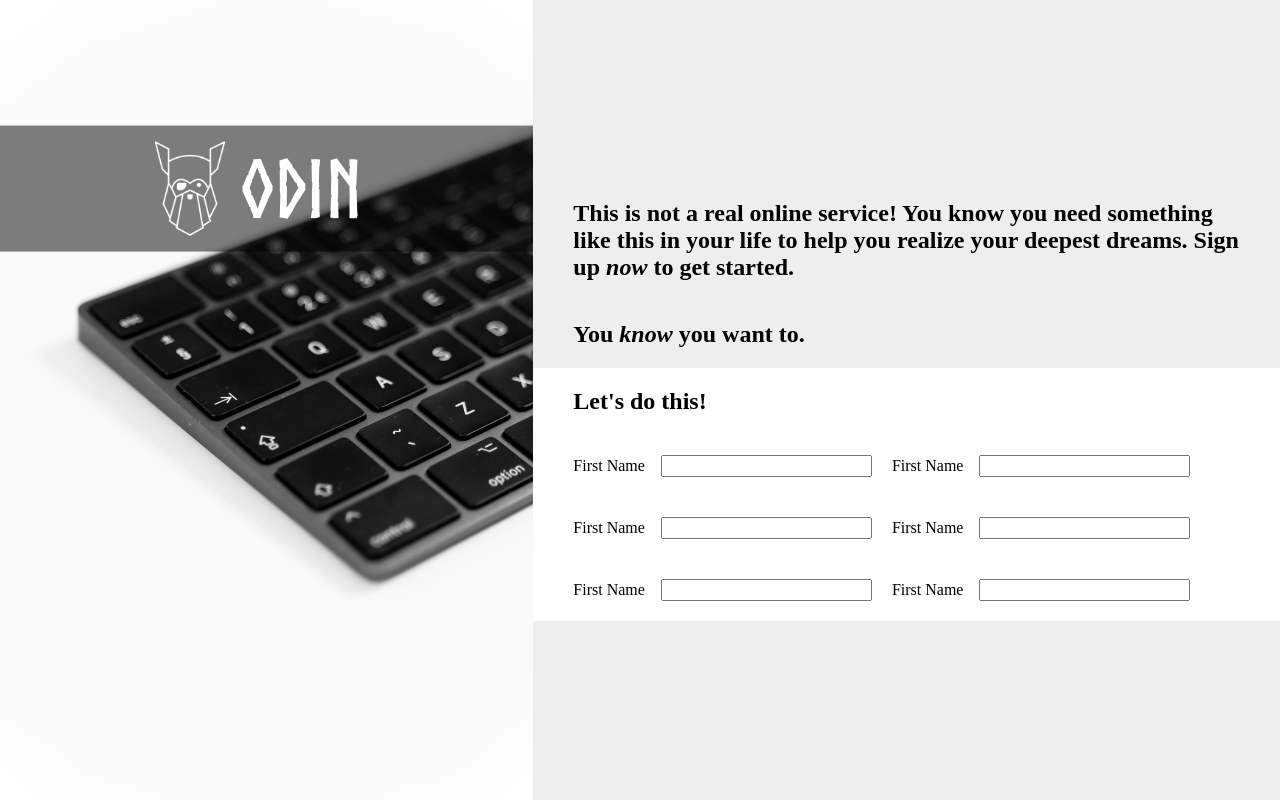
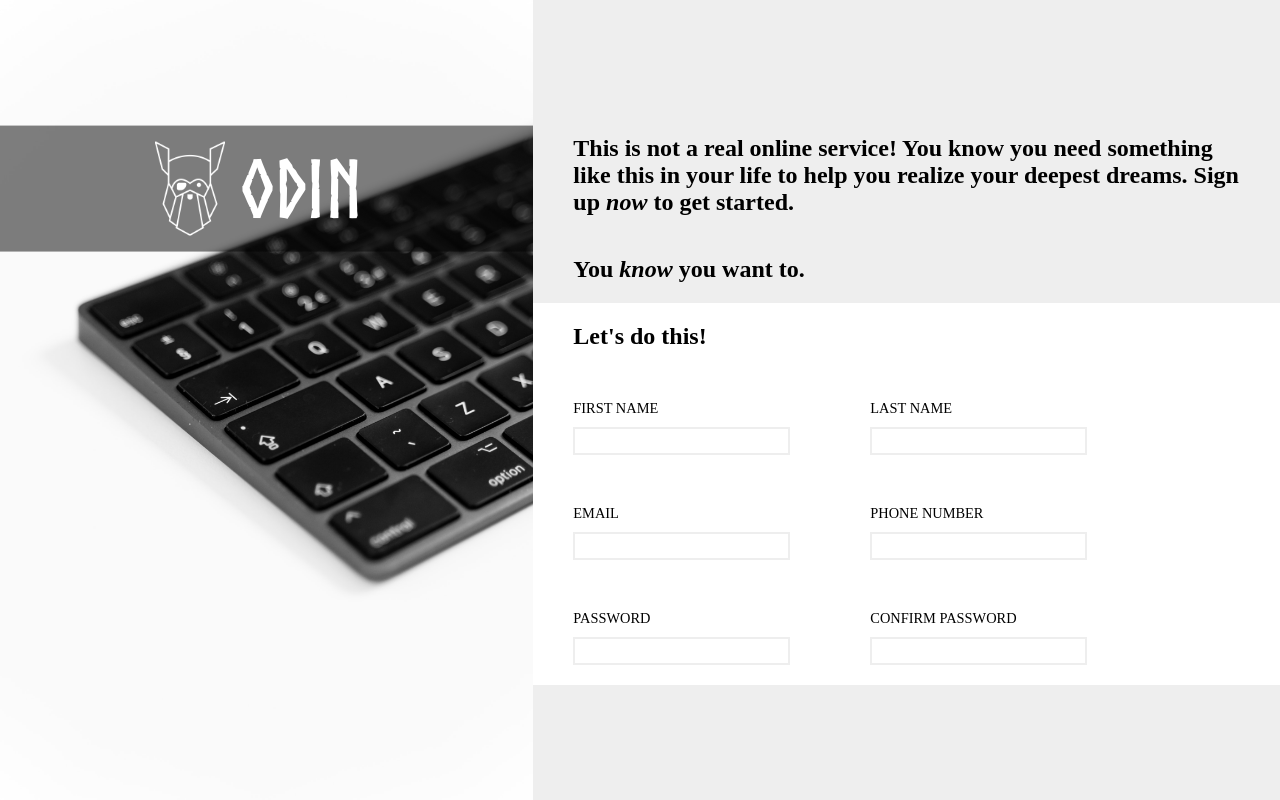
Before and after one commit to kmalcaba/odin-projects, a React (Create React App) app in the folder sign-up-form/: page / in a window 1280 px wide. Built offline with nearby package versions, Linux system fonts and the light colour scheme.

Commit message:
Add label and input component styling

```diff
--- a/sign-up-form/src/components/Form.js
+++ b/sign-up-form/src/components/Form.js
@@ -1,4 +1,11 @@
-import { StyledForm, Title, FieldItem, Flex } from "./styled/Form.styled";
+import {
+  StyledForm,
+  Title,
+  FieldItem,
+  Flex,
+  Input,
+  Label,
+} from "./styled/Form.styled";
 
 const Form = () => {
   return (
@@ -6,28 +13,28 @@ const Form = () => {
       <Title>Let's do this!</Title>
       <Flex>
         <FieldItem>
-          <label for='first_name'>First Name</label>
-          <input type='text' name='first_name' id='first_name' />
+          <Label for='first_name'>First Name</Label>
+          <Input type='text' name='first_name' id='first_name' />
         </FieldItem>
         <FieldItem>
-          <label for='first_name'>First Name</label>
-          <input type='text' name='first_name' id='first_name' />
+          <Label for='last_name'>Last Name</Label>
+          <Input type='text' name='last_name' id='last_name' />
         </FieldItem>
         <FieldItem>
-          <label for='first_name'>First Name</label>
-          <input type='text' name='first_name' id='first_name' />
+          <Label for='email'>Email</Label>
+          <Input type='email' name='email' id='email' />
         </FieldItem>
         <FieldItem>
-          <label for='first_name'>First Name</label>
-          <input type='text' name='first_name' id='first_name' />
+          <Label for='phone_number'>Phone Number</Label>
+          <Input type='tel' name='phone_number' id='phone_number' />
         </FieldItem>
         <FieldItem>
-          <label for='first_name'>First Name</label>
-          <input type='text' name='first_name' id='first_name' />
+          <Label for='password'>Password</Label>
+          <Input type='password' name='password' id='password' />
         </FieldItem>
         <FieldItem>
-          <label for='first_name'>First Name</label>
-          <input type='text' name='first_name' id='first_name' />
+          <Label for='confirm_pass'>Confirm Password</Label>
+          <Input type='password' name='confirm_pass' id='confirm_pass' />
         </FieldItem>
       </Flex>
     </StyledForm>
--- a/sign-up-form/src/components/styled/Form.styled.js
+++ b/sign-up-form/src/components/styled/Form.styled.js
@@ -13,8 +13,9 @@ export const Title = styled.h2`
 export const FieldItem = styled.p`
   padding: 20px 20px 20px 0;
 
-  & > label {
-    margin-right: 16px;
+  & > label,
+  & > input {
+    display: block;
   }
 `;
 
@@ -31,3 +32,15 @@ export const Flex = styled.div`
     flex: 1;
   }
 `;
+
+export const Label = styled.label`
+  text-transform: uppercase;
+  font-size: 0.9em;
+  padding: 10px 0;
+`;
+
+export const Input = styled.input`
+  margin-right: 60px;
+  border: 2px #eee solid;
+  padding: 3px;
+`;
```
